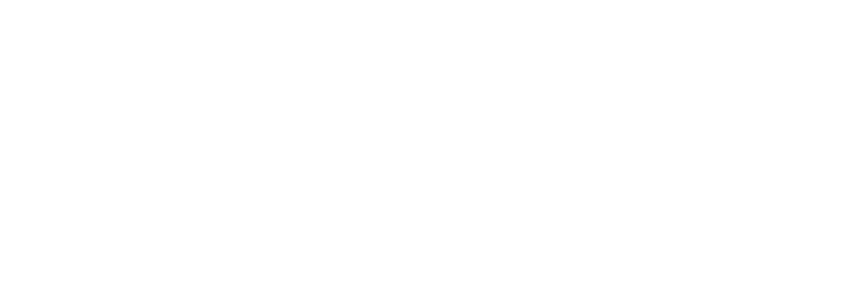
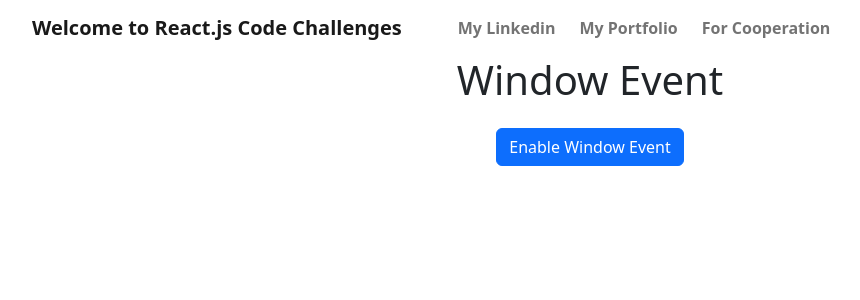
Before and after one commit to aida-golshanara/react-code-challenges, a React (Create React App) app: page /window-event in a window 1280 px wide. Before the commit this address had no page. Shown: the top 300 px of the page, without its empty margins (50-910 px from the left). Built offline with nearby package versions, Linux system fonts and the light colour scheme.

Commit message:
add two challenge - score keeper and window event

```diff
--- a/src/App.js
+++ b/src/App.js
@@ -57,9 +57,7 @@ function App() {
             <div className='card'>
               <div className='card-body'>
                 <h5 className='card-title'>Color Renderer</h5>
-                <p className='card-text'>
-                  using useSate and map
-                </p>
+                <p className='card-text'>using useSate and map</p>
                 <NavLink className='btn btn-primary' to='/color-renderer'>
                   Go to the Project
                 </NavLink>
@@ -71,7 +69,8 @@ function App() {
               <div className='card-body'>
                 <h5 className='card-title'>Dark Mode</h5>
                 <p className='card-text'>
-                  there are two button that shows the user the dark mode and light mode
+                  there are two button that shows the user the dark mode and
+                  light mode
                 </p>
                 <NavLink className='btn btn-primary' to='/dark-mode'>
                   Go to the Project
@@ -86,7 +85,10 @@ function App() {
               <div className='card-body'>
                 <h5 className='card-title'>Form Validator</h5>
                 <p className='card-text'>
-                  simple form withh a username, password and password confirmation, that shows an error in case of lack of one of the inputs or not matching the password and password confirmation
+                  simple form withh a username, password and password
+                  confirmation, that shows an error in case of lack of one of
+                  the inputs or not matching the password and password
+                  confirmation
                 </p>
                 <NavLink className='btn btn-primary' to='/form-validator'>
                   Go to the Project
@@ -99,7 +101,8 @@ function App() {
               <div className='card-body'>
                 <h5 className='card-title'>Dog Pictures</h5>
                 <p className='card-text'>
-                  by clicking the button you can see a random picture of dogs each time
+                  by clicking the button you can see a random picture of dogs
+                  each time
                 </p>
                 <NavLink className='btn btn-primary' to='/dog-pictures'>
                   Go to the Project
@@ -112,26 +115,30 @@ function App() {
           <div className='col-sm-6 mb-3 mb-sm-0'>
             <div className='card'>
               <div className='card-body'>
-                <h5 className='card-title'>quote-generator</h5>
+                <h5 className='card-title'>Score Keeper</h5>
                 <p className='card-text'>
-                  by clicking the button you can see a random quote each time
+                  by clicking the button you can see the score and also by
+                  refreshing the page you can still see the score and you do not
+                  loose it
                 </p>
-                <a target='_blank' href='' className='btn btn-primary'>
+                <NavLink className='btn btn-primary' to='/score-keeper'>
                   Go to the Project
-                </a>
+                </NavLink>
               </div>
             </div>
           </div>
           <div className='col-sm-6'>
             <div className='card'>
               <div className='card-body'>
-                <h5 className='card-title'>random-emoji</h5>
+                <h5 className='card-title'>Window event</h5>
                 <p className='card-text'>
-                  by clicking the button you can see a random emoji each time
+                  when the toggle window event is active, add an event listener
+                  to the window that triggers an alert if the user double clicks
+                  on the page
                 </p>
-                <a target='_blank' href='' className='btn btn-primary'>
+                <NavLink className='btn btn-primary' to='/window-event'>
                   Go to the Project
-                </a>
+                </NavLink>
               </div>
             </div>
           </div>
--- a/src/index.js
+++ b/src/index.js
@@ -8,6 +8,8 @@ import ColorRenderer from './color-renderer/ColorRenderer';
 import DarkMode from './dark-mode/DarkMode';
 import FormValidator from './form-validator/FormValidator';
 import DogPics from './dog-pictures/DogPics';
+import ScoreKeeper from './score-keeper/ScoreKeeper';
+import WindowEvent from './window-event/WindowEvent';
 
 const root = ReactDOM.createRoot(document.getElementById('root'));
 root.render(
@@ -19,6 +21,8 @@ root.render(
         <Route path='/dark-mode' element={<DarkMode />} />
         <Route path='/form-validator' element={<FormValidator />} />
         <Route path='/dog-pictures' element={<DogPics />} />
+        <Route path='/score-keeper' element={<ScoreKeeper />} />
+        <Route path='/window-event' element={<WindowEvent />} />
       </Routes>
     </BrowserRouter>
   </React.StrictMode>
--- /dev/null
+++ b/src/score-keeper/ScoreKeeper.jsx
@@ -0,0 +1,96 @@
+import React, { useState, useEffect } from 'react';
+import 'bootstrap/dist/css/bootstrap.min.css';
+
+function ScoreKeeper() {
+  const [score, setScore] = useState(localStorage.getItem('score') || 0);
+
+  useEffect(() => {
+    const savedScore = localStorage.getItem('score');
+    if (savedScore) {
+      setScore(parseInt(savedScore, 10));
+    }
+  }, []);
+
+  useEffect(() => {
+    localStorage.setItem('score', score);
+  }, [score]);
+
+  const handleIncrease = () => {
+    setScore(score + 1);
+  };
+
+  const handleDecrease = () => {
+    if (score > 0) {
+      setScore(score - 1);
+    }
+  };
+
+  return (
+    <>
+      <nav className='navbar navbar-expand-lg bg-body-tertiary fw-bold'>
+        <div className='container'>
+          <a className='navbar-brand me-5' href='/'>
+            Welcome to React.js Code Challenges
+          </a>
+          <button
+            className='navbar-toggler'
+            type='button'
+            data-bs-toggle='collapse'
+            data-bs-target='#navbarNavAltMarkup'
+            aria-controls='navbarNavAltMarkup'
+            aria-expanded='false'
+            aria-label='Toggle navigation'
+          >
+            <span className='navbar-toggler-icon'></span>
+          </button>
+          <div className='collapse navbar-collapse' id='navbarNavAltMarkup'>
+            <div className='navbar-nav'>
+              <a
+                target='_blank'
+                rel='noreferrer'
+                className='nav-link me-2'
+                href='https://www.linkedin.com/in/aida-golshanara/'
+              >
+                My Linkedin
+              </a>
+              <a
+                target='_blank'
+                rel='noreferrer'
+                className='nav-link me-2'
+                href='https://github.com/aida-golshanara?tab=repositories'
+              >
+                My Portfolio
+              </a>
+              <a
+                target='_blank'
+                rel='noreferrer'
+                className='nav-link'
+                href='https://kmagroute.com/'
+              >
+                For Cooperation
+              </a>
+            </div>
+          </div>
+        </div>
+      </nav>
+      <div className='container'>
+        <div className='row justify-content-center'>
+          <div className='col-lg-6'>
+            <h1 className='text-center mb-4'>Score Keeper</h1>
+            <div className='d-flex justify-content-center align-items-center mb-4'>
+              <button className='btn btn-primary mr-2' onClick={handleIncrease}>
+                +
+              </button>
+              <h2>{score}</h2>
+              <button className='btn btn-danger ml-2' onClick={handleDecrease}>
+                -
+              </button>
+            </div>
+          </div>
+        </div>
+      </div>
+    </>
+  );
+}
+
+export default ScoreKeeper;
--- /dev/null
+++ b/src/window-event/WindowEvent.jsx
@@ -0,0 +1,91 @@
+import React, { useState, useEffect } from 'react';
+import 'bootstrap/dist/css/bootstrap.min.css';
+
+function WindowEvent() {
+  const [eventActive, setEventActive] = useState(false);
+
+  useEffect(() => {
+    const handleDoubleClick = () => {
+      alert('You double-clicked on the page!');
+    };
+
+    if (eventActive) {
+      window.addEventListener('dblclick', handleDoubleClick);
+    } else {
+      window.removeEventListener('dblclick', handleDoubleClick);
+    }
+
+    return () => {
+      window.removeEventListener('dblclick', handleDoubleClick);
+    };
+  }, [eventActive]);
+
+  const toggleEvent = () => {
+    setEventActive(!eventActive);
+  };
+
+  return (
+    <>
+      <nav className='navbar navbar-expand-lg bg-body-tertiary fw-bold'>
+        <div className='container'>
+          <a className='navbar-brand me-5' href='/'>
+            Welcome to React.js Code Challenges
+          </a>
+          <button
+            className='navbar-toggler'
+            type='button'
+            data-bs-toggle='collapse'
+            data-bs-target='#navbarNavAltMarkup'
+            aria-controls='navbarNavAltMarkup'
+            aria-expanded='false'
+            aria-label='Toggle navigation'
+          >
+            <span className='navbar-toggler-icon'></span>
+          </button>
+          <div className='collapse navbar-collapse' id='navbarNavAltMarkup'>
+            <div className='navbar-nav'>
+              <a
+                target='_blank'
+                rel='noreferrer'
+                className='nav-link me-2'
+                href='https://www.linkedin.com/in/aida-golshanara/'
+              >
+                My Linkedin
+              </a>
+              <a
+                target='_blank'
+                rel='noreferrer'
+                className='nav-link me-2'
+                href='https://github.com/aida-golshanara?tab=repositories'
+              >
+                My Portfolio
+              </a>
+              <a
+                target='_blank'
+                rel='noreferrer'
+                className='nav-link'
+                href='https://kmagroute.com/'
+              >
+                For Cooperation
+              </a>
+            </div>
+          </div>
+        </div>
+      </nav>
+      <div className='container'>
+        <div className='row justify-content-center'>
+          <div className='col-lg-6'>
+            <h1 className='text-center mb-4'>Window Event</h1>
+            <div className='d-flex justify-content-center align-items-center mb-4'>
+              <button className='btn btn-primary' onClick={toggleEvent}>
+                {eventActive ? 'Disable' : 'Enable'} Window Event
+              </button>
+            </div>
+          </div>
+        </div>
+      </div>
+    </>
+  );
+}
+
+export default WindowEvent;
```
